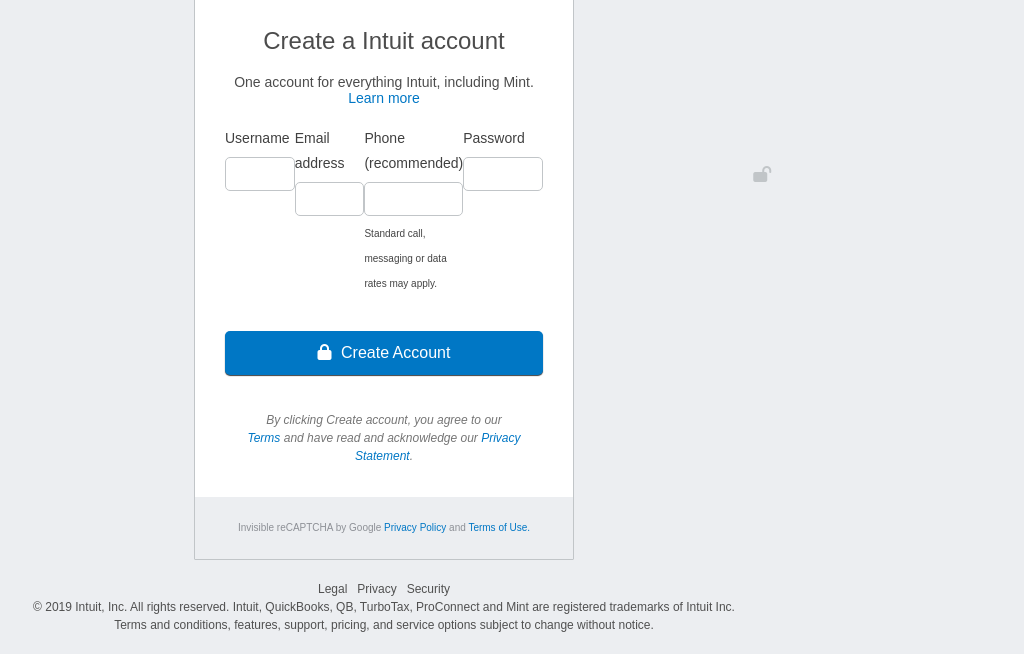
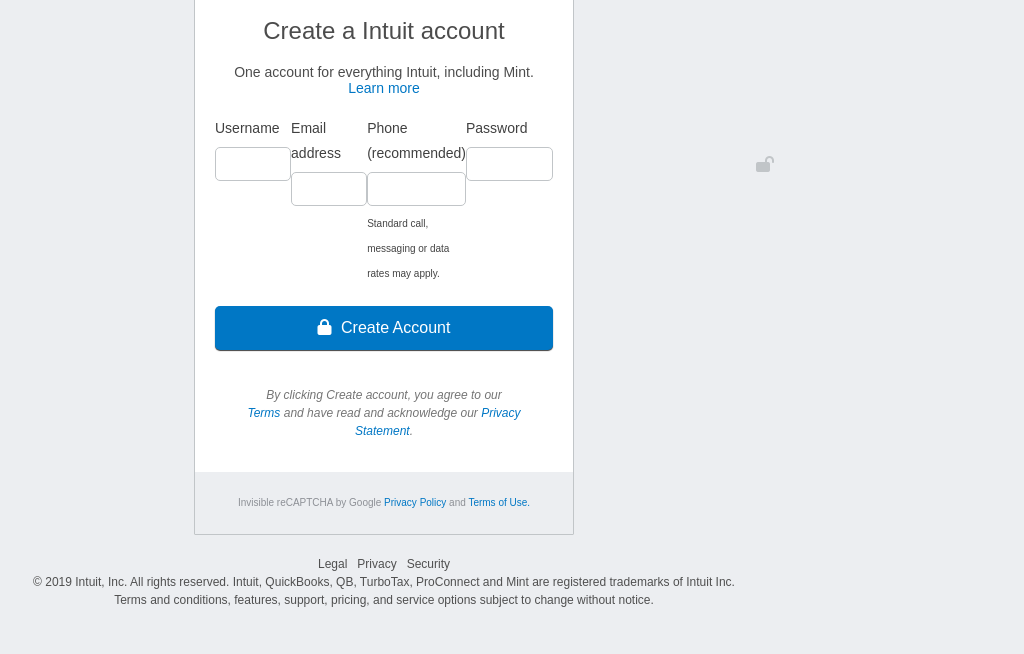
Before and after one commit to ClintonEnyinna/signup-page, a plain HTML site: page index.html in a window 1280 px wide. Shown: the part 179-833 px from the top of the page, without its empty margins (256-1280 px from the left). After the commit the page ends 808 px from the top, so only its background shows below. Drawn offline with Linux system fonts and the light colour scheme.

```diff
--- a/css/style.css
+++ b/css/style.css
@@ -8,6 +8,7 @@ body {
     background: #ECEEF1;
     font-family: Arial, sans-serif;
     font-weight: 400;
+    overflow: hidden;
 }
 
 header {
@@ -92,7 +93,7 @@ main {
     border: 1px solid #C1C5C8;
     border-radius: 1px;
     text-align: center;
-    padding: 30px;
+    padding: 20px;
     background-color: white;
 }
 
@@ -147,7 +148,11 @@ main label, main label span {
 }
 
 main label {
-    padding-bottom: 30px;
+    padding-bottom: 20px;
+}
+
+main label:nth-child(3){
+    padding-bottom: 15px;
 }
 
 main label span {
@@ -176,8 +181,8 @@ main label input {
     color: #C1C5C8;
 }
 main .captcha {
-    margin-left: -30px;
-    margin-bottom: -30px;
+    margin-left: -20px;
+    margin-bottom: -20px;
     background-color: #ECEEF1;
     padding: 16px;
     font-size: 10px;
```
Also changed, not shown: 1 other file.
